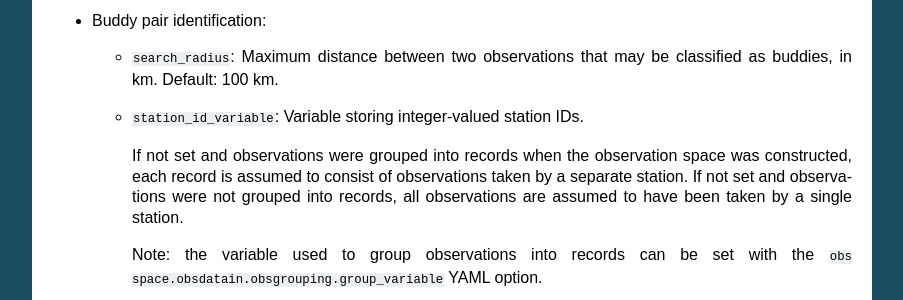
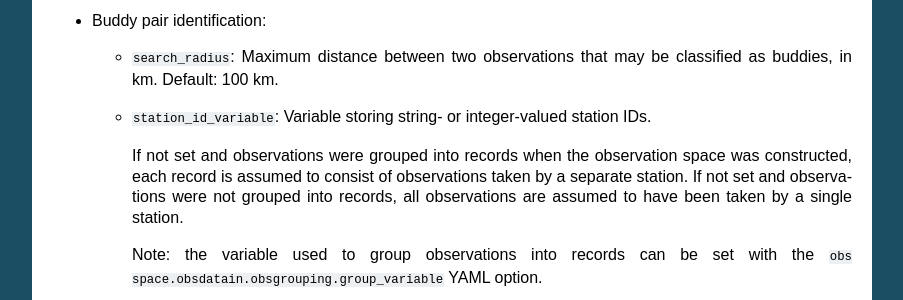
Before and after one commit to JCSDA/jedi-docs, a Sphinx documentation site: the page built from docs/jedi-components/ufo/qcfilters.rst, in a window 1280 px wide and 900 px high, scrolled down 17753 px. Shown: the part 152-452 px from the top of the window, without its empty margins (198-1101 px from the left). Built offline with Sphinx 7.4.7, drawn with Linux system fonts in a browser that asks for light colours.

Commit message:
Corrected description of the station_id_variable parameter.

```diff
--- a/docs/jedi-components/ufo/qcfilters.rst
+++ b/docs/jedi-components/ufo/qcfilters.rst
@@ -1019,7 +1019,7 @@ The YAML parameters supported by this filter are listed below.
 
   - :code:`search_radius`: Maximum distance between two observations that may be classified as buddies, in km. Default: 100 km.
 
-  - :code:`station_id_variable`: Variable storing integer-valued station IDs.
+  - :code:`station_id_variable`: Variable storing string- or integer-valued station IDs.
 
     If not set and observations were grouped into records when the observation space was constructed, each record is assumed to consist of observations taken by a separate station. If not set and observations were not grouped into records, all observations are assumed to have been taken by a single station.
 
```
